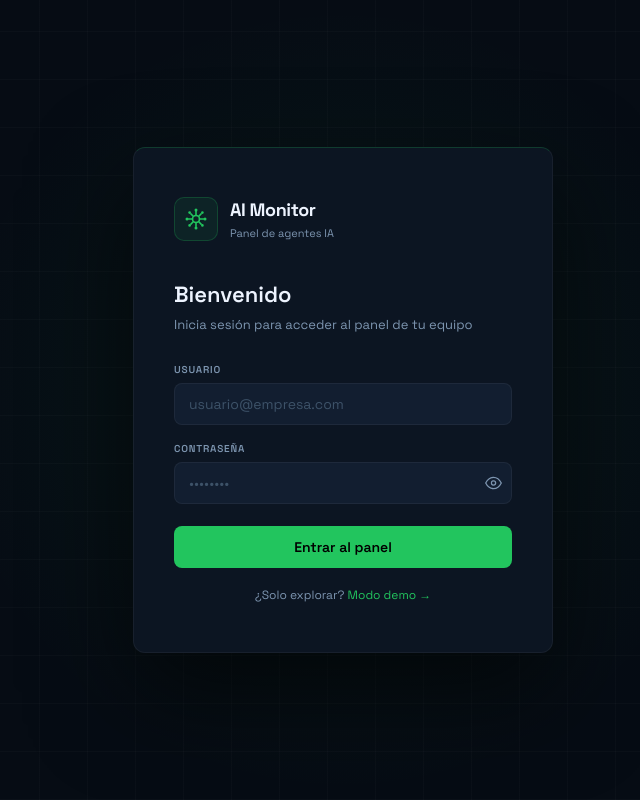
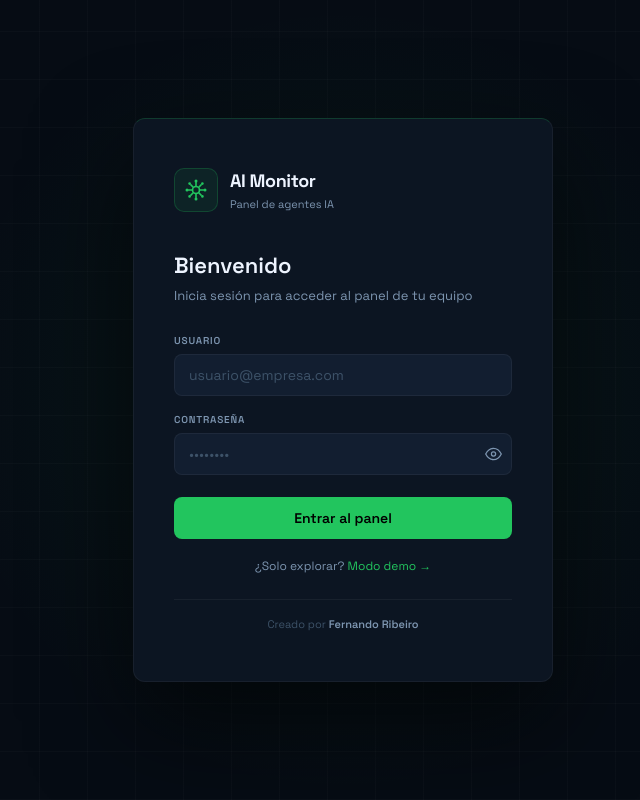
Before and after one commit to FerPortoFar/ai-monitor, a React (Vite) app in the folder ai-monitor/client/: page / in a window 1280 px wide. Shown: the whole page, without its empty margins (297-937 px from the left). Built offline with nearby package versions, Linux system fonts and the light colour scheme.

Commit message:
feat: crédito de autor Fernando Ribeiro en login, sidebar y modal de ayuda
Co-Authored-By: Claude Sonnet 4.6 <noreply@anthropic.com>

```diff
--- a/ai-monitor/client/src/components/Login.tsx
+++ b/ai-monitor/client/src/components/Login.tsx
@@ -101,6 +101,9 @@ export default function Login({ onLogin, teamName }: Props) {
         </div>
         <button className="btn-pri" onClick={handleLogin} disabled={loading}>{loading ? 'Verificando...' : 'Entrar al panel'}</button>
         <div className="lfoot">¿Solo explorar? <a onClick={() => onLogin('Demo')}>Modo demo →</a></div>
+        <div style={{ marginTop: 24, textAlign: 'center', fontSize: 11, color: 'var(--t3)', borderTop: '1px solid var(--br)', paddingTop: 16 }}>
+          Creado por <span style={{ color: 'var(--t2)', fontWeight: 600 }}>Fernando Ribeiro</span>
+        </div>
       </div>
     </div>
   );
--- a/ai-monitor/client/src/components/layout/Sidebar.tsx
+++ b/ai-monitor/client/src/components/layout/Sidebar.tsx
@@ -77,7 +77,8 @@ export default function Sidebar({ view, onView, onSettings, onHelp, onLogout, us
             <path d="M13 3h4v14h-4"/><polyline points="8 14 13 10 8 6"/><line x1="13" y1="10" x2="3" y2="10"/>
           </svg>
         </button>
-        <div className="uav">{inits(user)}</div>
+        <div className="uav" title={user}>{inits(user)}</div>
+        <div title="Creado por Fernando Ribeiro" style={{ fontSize: 9, color: 'var(--t3)', textAlign: 'center', lineHeight: 1.3, padding: '4px 0', letterSpacing: '.3px' }}>FR</div>
       </div>
     </div>
   );
--- a/ai-monitor/client/src/components/shared/HelpModal.tsx
+++ b/ai-monitor/client/src/components/shared/HelpModal.tsx
@@ -237,6 +237,9 @@ export default function HelpModal({ onClose }: Props) {
             <p>Podés editar el <strong>alias</strong> (nombre que aparece en el dashboard) y el <strong>color</strong> de cada dev. Si eliminás un agente se borran también sus estadísticas.</p>
           </section>
 
+          <div style={{ marginTop: 24, paddingTop: 16, borderTop: '1px solid var(--br)', textAlign: 'center', fontSize: 11, color: 'var(--t3)' }}>
+            Creado por <span style={{ color: 'var(--t2)', fontWeight: 600 }}>Fernando Ribeiro</span>
+          </div>
         </div>
       </div>
     </div>
```
